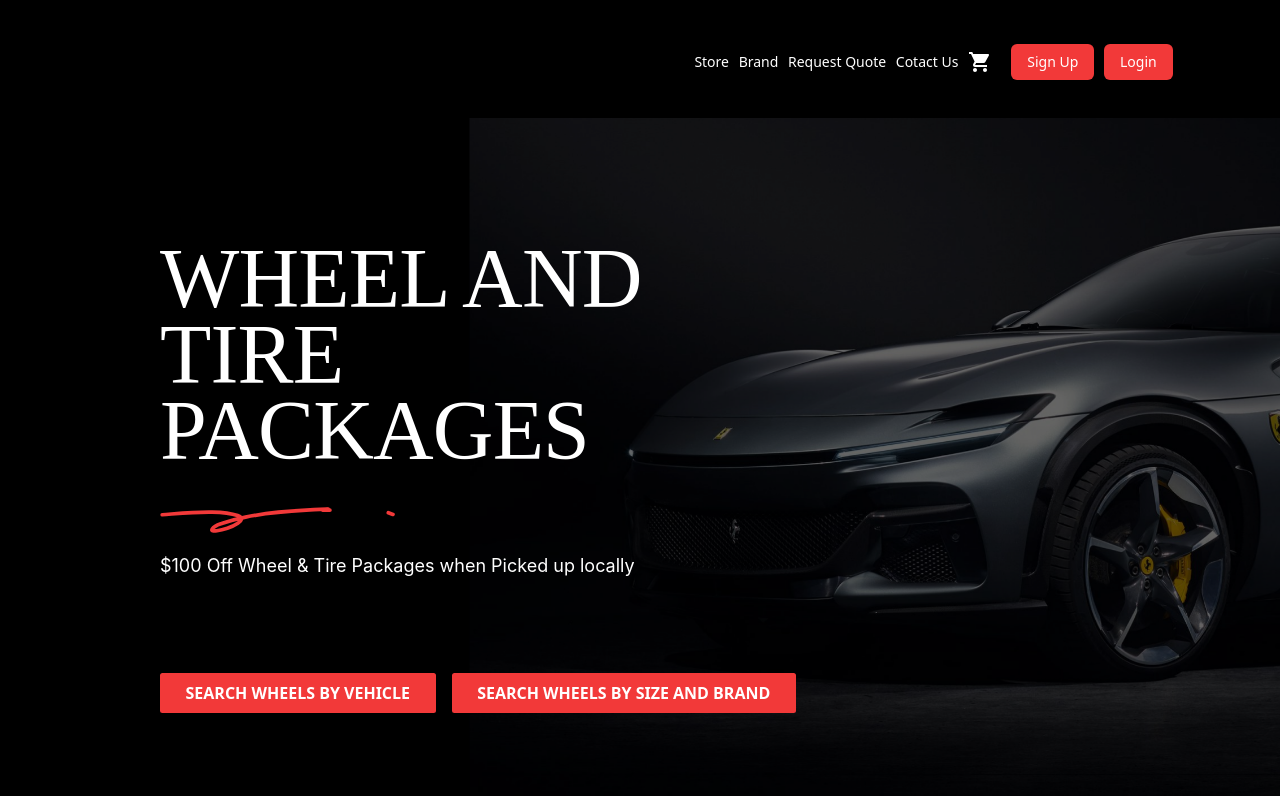
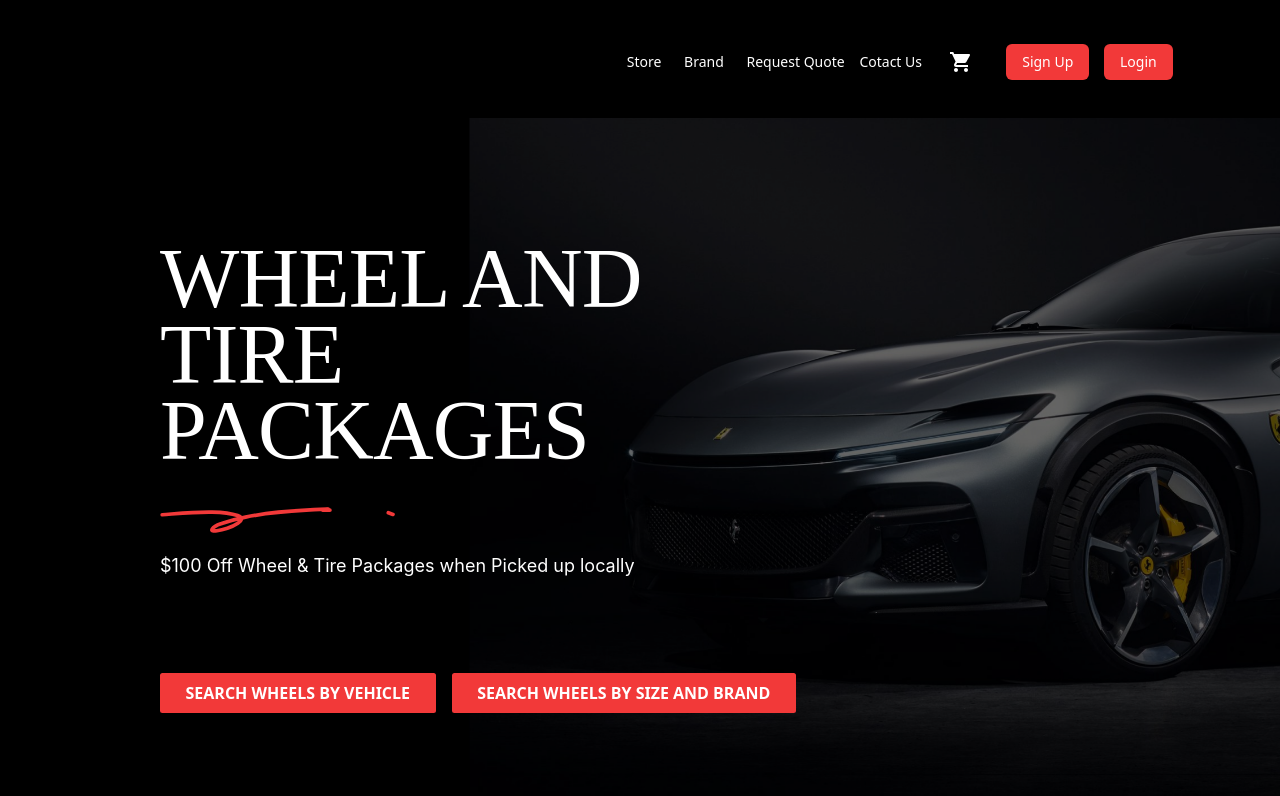
Before and after one commit to Waqas3399Nazir/Standout_Front_End, a Next.js app: page / in a window 1280 px wide. Shown: the top 796 px of the page. Built offline with nearby package versions, Linux system fonts and the light colour scheme; no server answers.

Commit message:
Some UI Fixes

```diff
--- a/components/Footer/index.tsx
+++ b/components/Footer/index.tsx
@@ -8,7 +8,7 @@ const Footer = () => {
       <div className="text-white py-[4rem] flex flex-col sm:text-white w-full sm:py-[5rem] lg:py-[7.5rem] bg-black px-[10%] sm:px-[10%] lg:px-[13.60%] sm:flex-row">
         <div className="w-[100%] sm:w-[50%] lg:w-[33.33%]">
           <div className="lg:w-fit m-auto">
-            <ul className="sm:flex flex-col text-footerGrayItem sm:text-[1.25rem lg:text-footerItem font-bold sm:font-bold content-between gap-y-2">
+            <ul className="sm:flex flex-col text-footerGrayItem sm:text-[1.25rem] lg:text-footerItem font-bold sm:font-bold content-between gap-y-2">
               <li className="text-[#F23939] ">
                 <Link href="/"> Our Site</Link>
               </li>
--- a/components/Header/index.tsx
+++ b/components/Header/index.tsx
@@ -60,26 +60,35 @@ const Header = () => {
     <>
       <header className="hidden sm:block h-[7.375rem] px-[8.38%] text-right align-middle bg-black">
         <nav className="sm:w-[100%] lg:w-[52%]  float-right text-white">
-          <ul className="mx-[13.66%] mr-[0px] flex flex-row justify-between items-center h-[7.735rem] align-middle text-sm font-normal">
+          <ul className=" mr-[0px] flex flex-row justify-between items-center h-[7.735rem] align-middle text-sm font-normal">
             <li className={router.pathname == "/product" ? activeStyle : ""}>
-              <Link className="cursor-pointer" href="/product?page=1">
+              <Link
+                className="cursor-pointer mx-[0.5rem]"
+                href="/product?page=1"
+              >
                 Store
               </Link>
             </li>
             <li className={router.pathname == "/brand" ? activeStyle : ""}>
-              <Link className="cursor-pointer" href="/brand">
+              <Link className="cursor-pointer mx-[0.5rem]" href="/brand">
                 Brand
               </Link>
             </li>
             <li
               className={router.pathname == "/request-quote" ? activeStyle : ""}
             >
-              <Link className="cursor-pointer" href="/request-quote">
+              <Link
+                className="cursor-pointer min-w-max flex flex-row mx-[0.5rem]"
+                href="/request-quote"
+              >
                 Request Quote
               </Link>
             </li>
             <li className={router.pathname == "/contact" ? activeStyle : ""}>
-              <Link className="cursor-pointer" href="/contact">
+              <Link
+                className="cursor-pointer min-w-max flex flex-row mr-[0.5rem]"
+                href="/contact"
+              >
                 Cotact Us
               </Link>
             </li>
@@ -87,7 +96,7 @@ const Header = () => {
             <SearchIcon className="cursor-pointer" />
           </li> */}
             <li className={router.pathname == "/cart" ? activeStyle : ""}>
-              <Link href="/cart">
+              <Link className="cursor-pointer mx-[0.75rem]" href="/cart">
                 <Badge
                   badgeContent={productsInCart}
                   color="error"
@@ -123,7 +132,7 @@ const Header = () => {
             <li className="inline align-middle">
               {showHideBtns ? (
                 <button
-                  className="px-[1rem] py-[0.5rem] bg-[#F23939] cursor-pointer rounded-md"
+                  className="px-[1rem] ml-[0.5rem] mr-[0.5rem] min-w-max py-[0.5rem] bg-[#F23939] cursor-pointer rounded-md"
                   onClick={naviagteToSignUpPage}
                 >
                   Sign Up
--- a/components/ProductCard/index.tsx
+++ b/components/ProductCard/index.tsx
@@ -32,7 +32,7 @@ const ProductCard = ({ product }: Props) => {
           <p className="text-white">${product.price}</p>
         </div>
         <div className="bg-white py-[2.5rem] px-[7%] rounded-b-[0.5rem]">
-          <h1 className="font-bold text-[#F23939] sm:text-[1rem] lg:text-formHeading font-Inter">
+          <h1 className="font-bold truncate text-[#F23939] sm:text-[1rem] lg:text-formHeading font-Inter">
             {product.name}
           </h1>
           <h3 className="text-[#464646] sm:text-[0.90rem] lg:text-homeSubHeading font-Inter">
```
